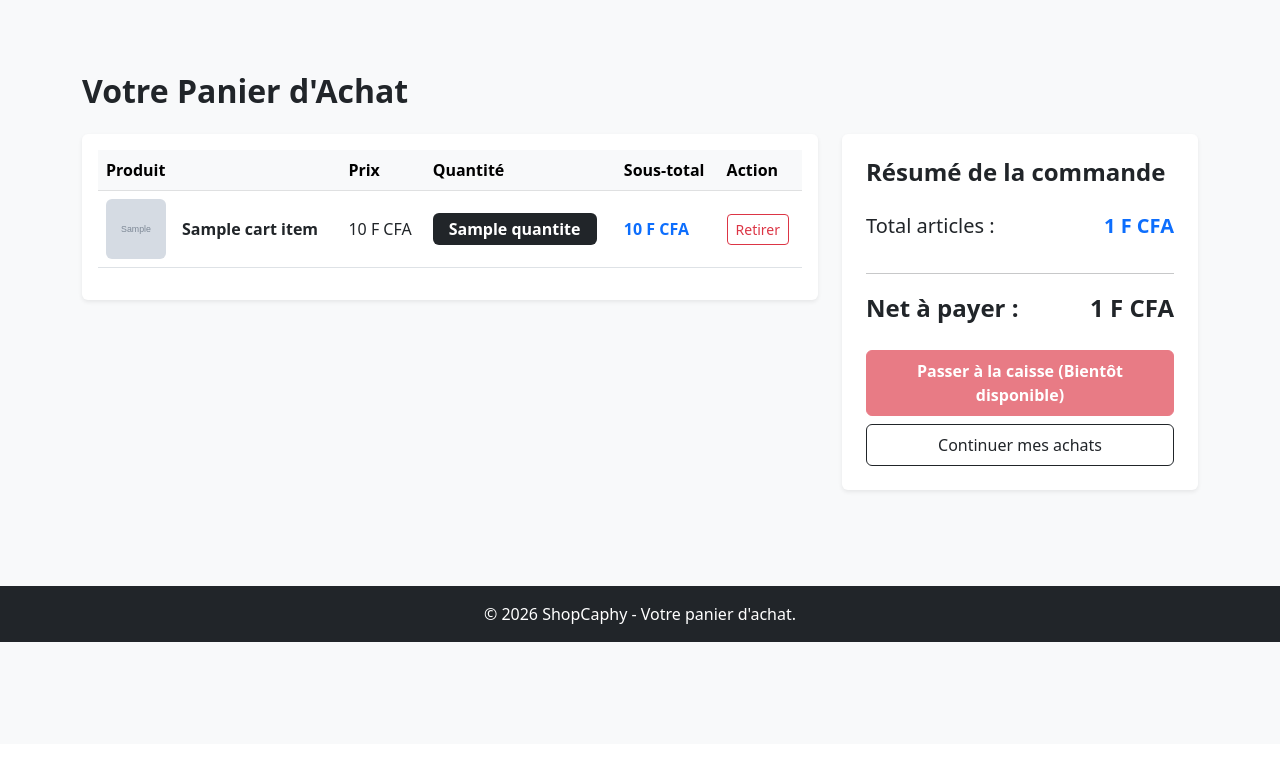
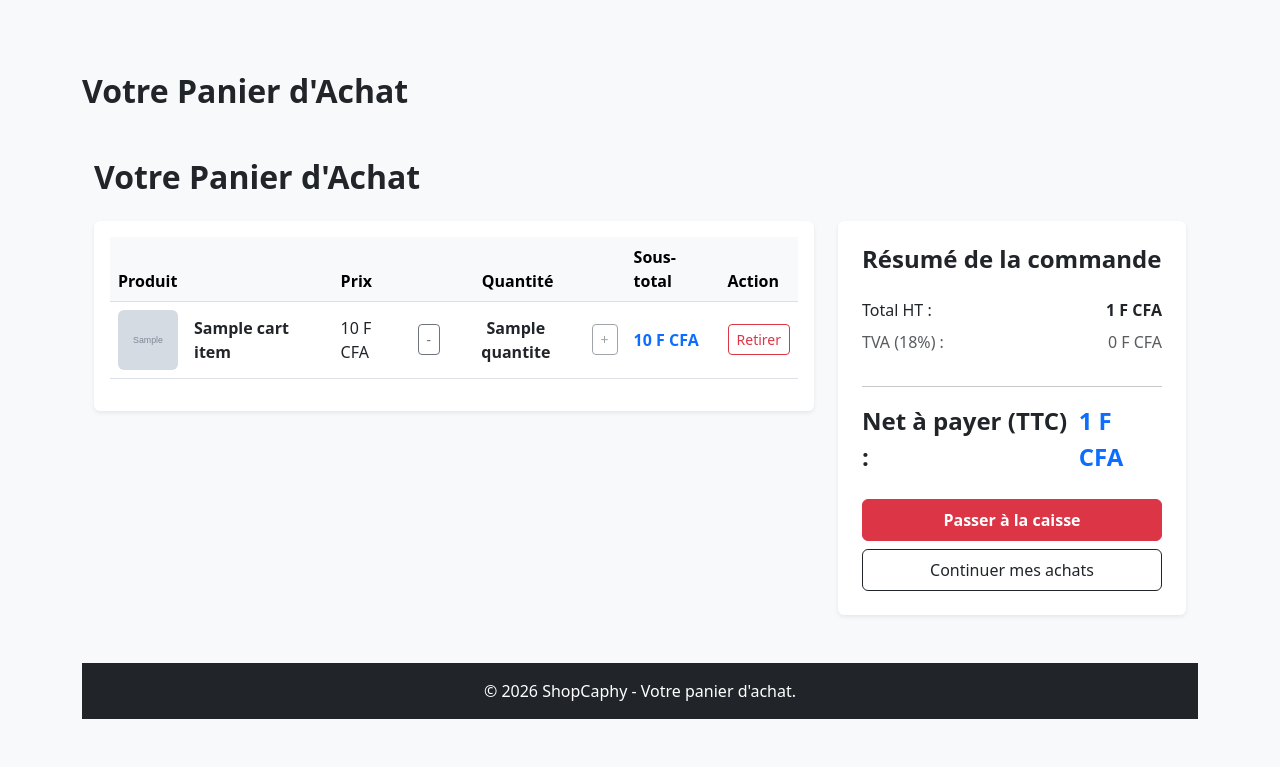
Before and after one commit to KOKOROKO933/shopesa, a PHP site: template views/panier.php in a window 1280 px wide. Shown: the part 56-823 px from the top of the page. Before the commit the page ends 698 px from the top, so only its background shows below. Run offline with PHP 8.4, Linux system fonts and the light colour scheme; the template is opened without the code that fills it: most values are stand-ins (such as "Sample title", 1, 10 or a date in 2020); grey boxes marked "Sample" are stand-in pictures.

Commit message:
feat: finalisation du panier avec gestion des quantites et calculs TVA TTC

```diff
--- a/views/panier.php
+++ b/views/panier.php
@@ -31,6 +31,9 @@
     <div class="container my-5">
     <h2 class="fw-bold mb-4">Votre Panier d'Achat</h2>
 
+    <div class="container my-5">
+    <h2 class="fw-bold mb-4">Votre Panier d'Achat</h2>
+
     <?php if (empty($cartItems)): ?>
         <div class="alert alert-warning text-center py-4">
             <p class="mb-3">Votre panier est actuellement vide.</p>
@@ -45,7 +48,7 @@
                             <tr>
                                 <th>Produit</th>
                                 <th>Prix</th>
-                                <th>Quantité</th>
+                                <th class="text-center">Quantité</th>
                                 <th>Sous-total</th>
                                 <th>Action</th>
                             </tr>
@@ -63,13 +66,17 @@
                                         </div>
                                     </td>
                                     <td><?= number_format($item['prix'], 0, ',', ' ') ?> F CFA</td>
-                                    <td>
-                                        <span class="badge bg-dark px-3 py-2 fs-6"><?= $item['quantite'] ?></span>
+                                    <td class="text-center">
+                                        <div class="d-flex justify-content-center align-items-center gap-2">
+                                            <a href="index.php?page=update_quantite&id=<?= $item['id'] ?>&action=moins" class="btn btn-sm btn-outline-secondary px-2">-</a>
+                                            <span class="fw-bold fs-6 mx-1"><?= $item['quantite'] ?></span>
+                                            <a href="index.php?page=update_quantite&id=<?= $item['id'] ?>&action=plus" class="btn btn-sm btn-outline-secondary px-2 <?php if($item['quantite'] >= $item['stock_dispo']) echo 'disabled'; ?>">+</a>
+                                        </div>
                                     </td>
                                     <td class="fw-bold text-primary"><?= number_format($item['sous_total'], 0, ',', ' ') ?> F CFA</td>
                                     <td>
                                         <a href="index.php?page=supprimer_panier&id=<?= $item['id'] ?>" class="btn btn-sm btn-outline-danger">
-                                            <i class="bi bi-trash"></i> Retirer
+                                            Retirer
                                         </a>
                                     </td>
                                 </tr>
@@ -79,20 +86,24 @@
                 </div>
             </div>
 
-                <div class="col-lg-4">
-                    <div class="card shadow-sm border-0 p-4 bg-white">
+            <div class="col-lg-4">
+                <div class="card shadow-sm border-0 p-4 bg-white">
                     <h4 class="fw-bold mb-4">Résumé de la commande</h4>
-                    <div class="d-flex justify-content-between mb-3 fs-5">
-                        <span>Total articles :</span>
-                        <span class="fw-bold text-primary"><?= number_format($totalGeneral, 0, ',', ' ') ?> F CFA</span>
+                    <div class="d-flex justify-content-between mb-2">
+                        <span>Total HT :</span>
+                        <span class="fw-bold"><?= number_format($totalHT, 0, ',', ' ') ?> F CFA</span>
+                    </div>
+                    <div class="d-flex justify-content-between mb-3 text-muted">
+                        <span>TVA (18%) :</span>
+                        <span><?= number_format($montantTVA, 0, ',', ' ') ?> F CFA</span>
                     </div>
                     <hr>
                     <div class="d-flex justify-content-between mb-4 fs-4 fw-bold">
-                        <span>Net à payer :</span>
-                        <span><?= number_format($totalGeneral, 0, ',', ' ') ?> F CFA</span>
+                        <span>Net à payer (TTC) :</span>
+                        <span class="text-primary"><?= number_format($totalTTC, 0, ',', ' ') ?> F CFA</span>
                     </div>
-                    <a href="index.php?page=commander" class="btn btn-danger w-100 py-2 fw-bold disabled">
-                        Passer à la caisse (Bientôt disponible)
+                    <a href="index.php?page=commander" class="btn btn-danger w-100 py-2 fw-bold">
+                        Passer à la caisse
                     </a>
                     <a href="index.php?page=catalogue" class="btn btn-outline-dark w-100 mt-2 py-2">
                         Continuer mes achats
```
Also changed, not shown: controllers/CartController.php (+41 -14 lines), index.php (+17 -0 lines).
